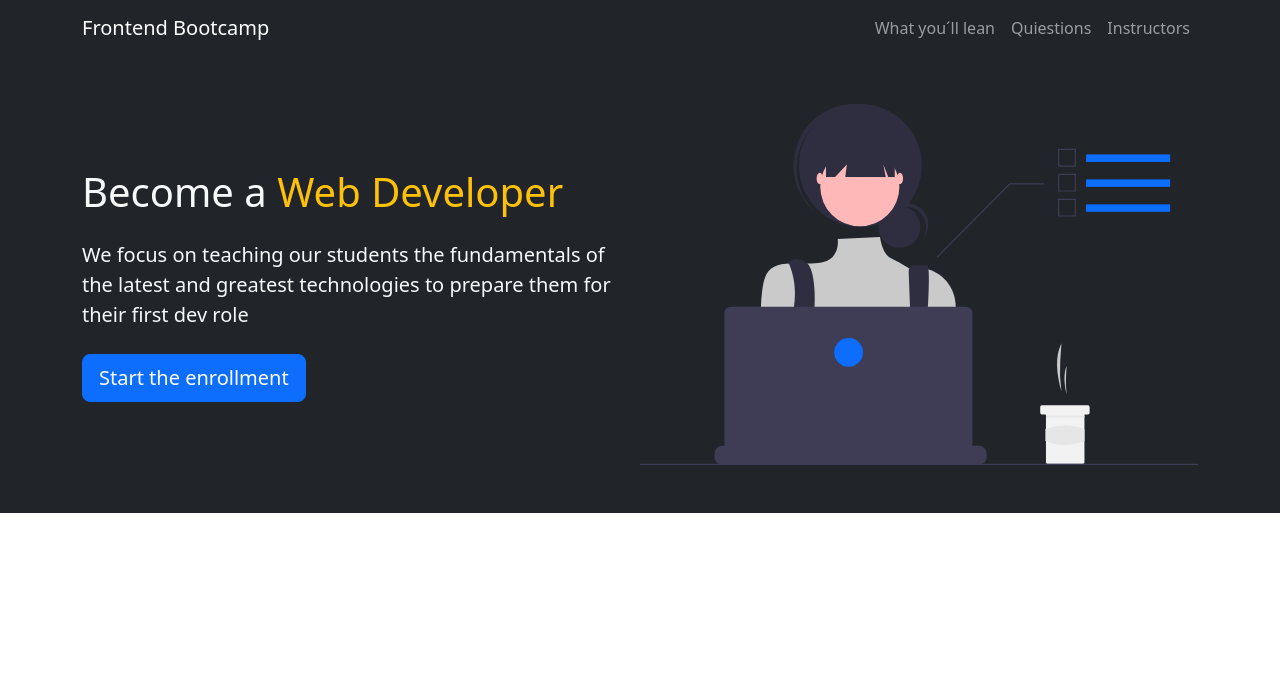
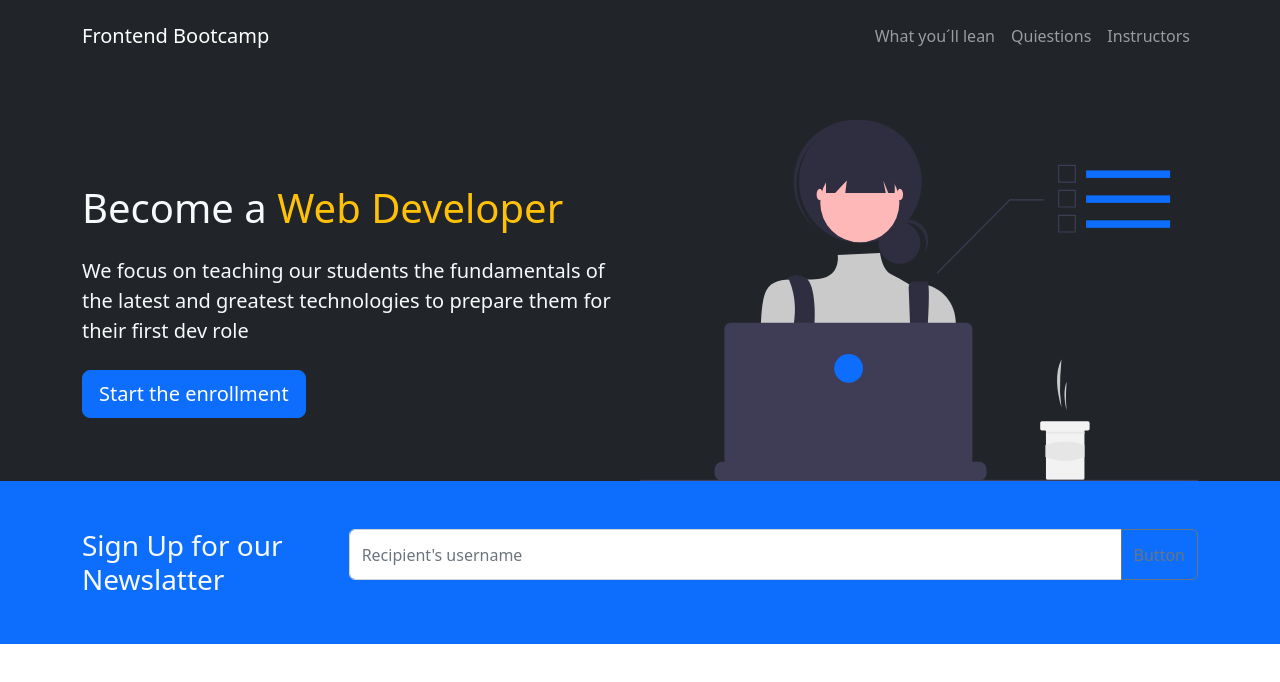
Before and after one commit to migmedgon/bootstrap5_crashcourse, a plain HTML site: page index.html in a window 1280 px wide. Drawn offline with nearby package versions, Linux system fonts and the light colour scheme.

Commit message:
se crea la barra de newsletter con form y button

```diff
--- a/index.html
+++ b/index.html
@@ -13,7 +13,7 @@
 <body>
 
     <!--====Navbar====-->
-    <nav class="navbar navbar-expand-md bg-dark navbar-dark">
+    <nav class="navbar navbar-expand-md bg-dark navbar-dark py-3">
         <div class="container">
             <a href="#" class="navbar-brand">Frontend Bootcamp</a>
 
@@ -46,7 +46,7 @@
     </nav>
 
 <!--=======Showcase=======-->
-    <section class="bg-dark text-light p-5 text-center text-sm-start">
+    <section class="bg-dark text-light p-5 p-lg-0 pt-lg-5 text-center text-sm-start">
         <div class="container">
             <div class="d-sm-flex align-items-center justify-content-between">
                 <div>
@@ -61,6 +61,24 @@
         </div>
     </section>
 
+<!--====Newsletter====-->
+    <section class="bg-primary text-light p-5">
+        <div class="container">
+            <div class="d-md-flex justify-content-between align-item-center">
+                <h3 class="mb-3 mb-md-0">Sign Up for our Newslatter</h3>
+
+                <div class="input-group mb-3">
+                    <input type="text" class="form-control" placeholder="Recipient's username" aria-label="Recipient's username" aria-describedby="button-addon2">
+
+                    <button
+                        class="btn btn-outline-secondary" type="button" id="button-addon2">
+                        Button
+                    </button>
+                  </div>
+            </div>
+        </div>
+    </section>
+
 
 <!--=== script de Bootstrap=====-->
     <script src="https://cdn.jsdelivr.net/npm/bootstrap@5.2.2/dist/js/bootstrap.bundle.min.js" integrity="sha384-OERcA2EqjJCMA+/3y+gxIOqMEjwtxJY7qPCqsdltbNJuaOe923+mo//f6V8Qbsw3" crossorigin="anonymous"></script>
--- a/styles/styles.css
+++ b/styles/styles.css
@@ -0,0 +1,5 @@
+@media (min-width: 768px) {
+    .news-input {
+        width: 50%;
+    }
+}
```
